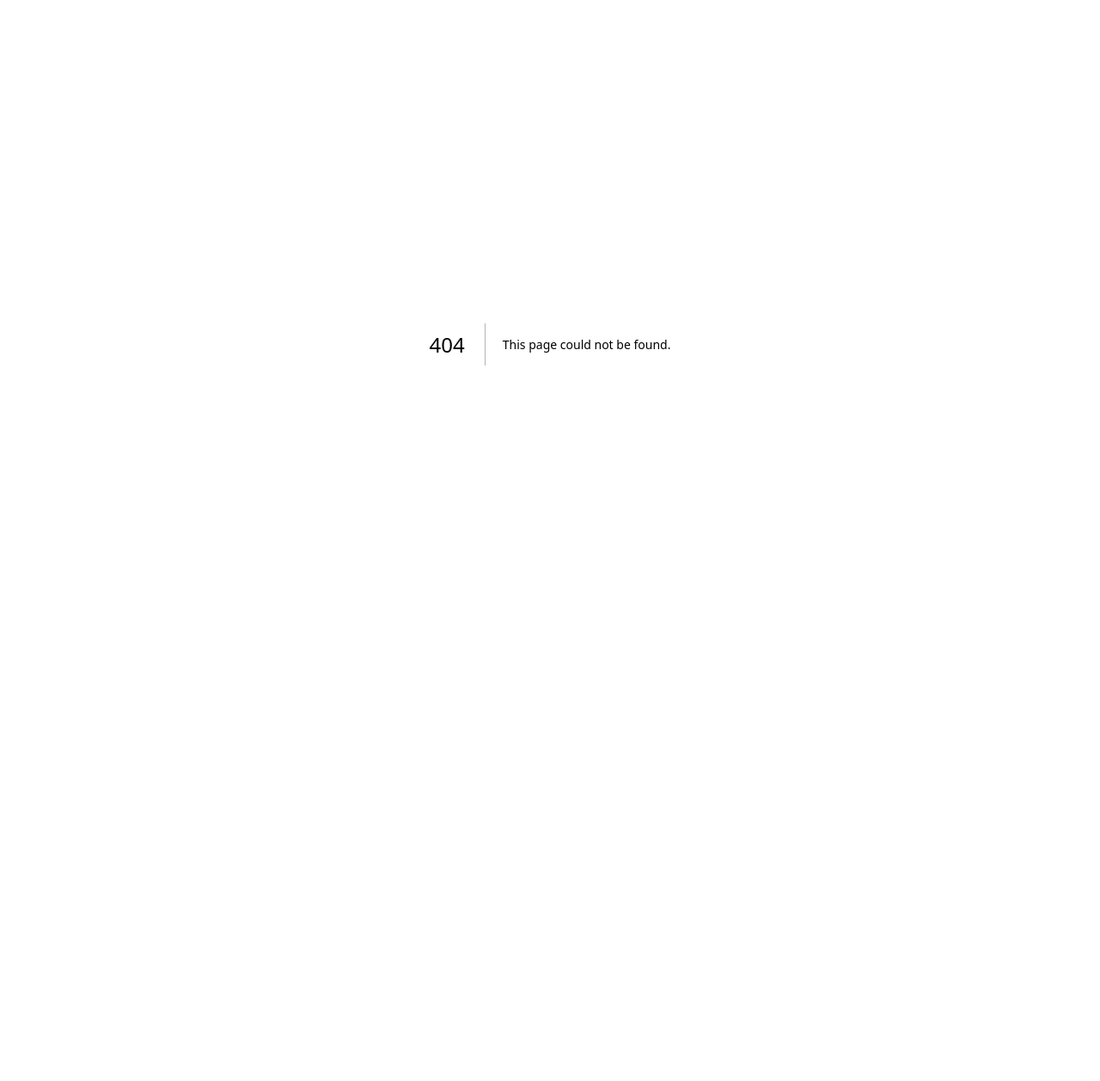
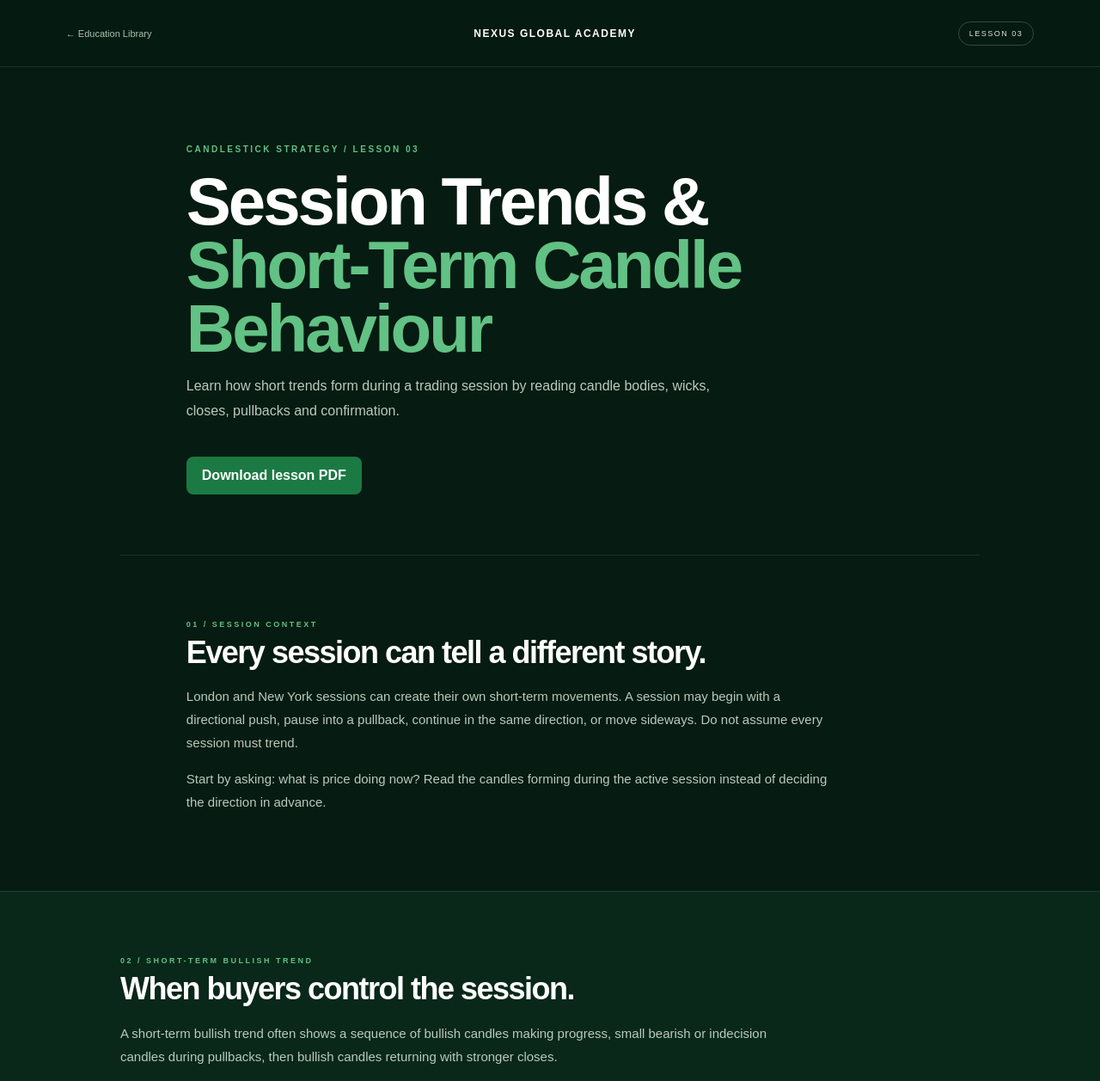
Before and after one commit to Oxlucky/NEXUS-GLOBAL-ACADEMY-EDUCATION, a Next.js app: page /lessons/session-trends in a window 1280 px wide. Before the commit this address had no page. Shown: the top 1257 px of the page at 86% size. Before the commit the page ends 800 px from the top, so only its background shows below. Built offline with nearby package versions, Linux system fonts and the light colour scheme.

Commit message:
Create candle-focused session trends lesson

```diff
--- /dev/null
+++ b/app/lessons/session-trends/page.tsx
@@ -0,0 +1,26 @@
+function CandleRun({kind="bull"}:{kind?:"bull"|"bear"|"pullback"|"mixed"}) {
+ const data = kind==="bull"
+ ? [[18,90,55,35,105,1],[62,58,80,42,96,0],[106,83,38,25,98,1],[150,42,22,12,55,1],[194,25,49,15,63,0],[238,50,12,5,65,1],[282,15,2,0,28,1]]
+ : kind==="bear"
+ ? [[18,15,52,0,68,0],[62,49,24,12,66,1],[106,22,75,10,92,0],[150,70,105,55,120,0],[194,98,65,52,120,1],[238,63,130,50,145,0],[282,125,165,105,185,0]]
+ : kind==="pullback"
+ ? [[18,105,60,42,118,1],[62,64,83,52,95,0],[106,82,66,58,100,1],[150,70,88,60,104,0],[194,90,42,30,108,1],[238,46,24,12,62,1],[282,25,8,0,40,1]]
+ : [[18,70,50,30,90,1],[62,48,68,25,90,0],[106,64,42,22,80,1],[150,40,59,28,76,0],[194,58,35,18,78,1],[238,34,55,15,75,0],[282,54,39,18,80,1]];
+ return <div className="session-candle-panel"><svg viewBox="0 0 330 210" role="img" aria-label="Candlestick sequence illustrating short-term price behaviour"><line x1="5" y1="185" x2="325" y2="185" stroke="#D8E5DC"/>{data.map((c,i)=>{const x=c[0],o=c[1],cl=c[2],hi=c[3],lo=c[4],up=c[5]===1;return <g key={i}><line x1={x+10} y1={hi} x2={x+10} y2={lo} stroke={up?"#1B7A43":"#C23B36"} strokeWidth="3"/><rect x={x} y={Math.min(o,cl)} width="20" height={Math.max(7,Math.abs(o-cl))} rx="2" fill={up?"#1B7A43":"#C23B36"}/></g>;})}</svg></div>;
+}
+function SessionCard({name,detail,kind}:{name:string;detail:string;kind:"bull"|"bear"|"pullback"|"mixed"}){return <article className="session-card"><span>{name}</span><CandleRun kind={kind}/><p>{detail}</p></article>}
+export default function SessionTrends(){
+ return <main className="lesson-page">
+  <header className="nav lesson-nav"><a href="/" className="back">← Education Library</a><div className="lesson-brand">NEXUS GLOBAL ACADEMY</div><span className="badge">LESSON 03</span></header>
+  <section className="lesson-hero"><p className="eyebrow">CANDLESTICK STRATEGY / LESSON 03</p><h1>Session Trends &amp;<br/><span>Short-Term Candle Behaviour</span></h1><p>Learn how short trends form during a trading session by reading candle bodies, wicks, closes, pullbacks and confirmation.</p><div className="lesson-actions"><a className="print-button download-pdf" href="/pdfs/session-trends.pdf" download>Download lesson PDF</a></div></section>
+  <section className="lesson-section"><div className="section-kicker">01 / SESSION CONTEXT</div><h2>Every session can tell a different story.</h2><p>London and New York sessions can create their own short-term movements. A session may begin with a directional push, pause into a pullback, continue in the same direction, or move sideways. Do not assume every session must trend.</p><p>Start by asking: what is price doing now? Read the candles forming during the active session instead of deciding the direction in advance.</p></section>
+  <section className="lesson-section soft"><div className="section-kicker">02 / SHORT-TERM BULLISH TREND</div><h2>When buyers control the session.</h2><p>A short-term bullish trend often shows a sequence of bullish candles making progress, small bearish or indecision candles during pullbacks, then bullish candles returning with stronger closes.</p><SessionCard name="BULLISH SESSION SEQUENCE" kind="bull" detail="Notice the repeated upward progress. Small bearish candles interrupt the move, but buyers return and price continues higher."/><div className="rule">Look for progress in the candle closes, not just the colour of each candle.</div></section>
+  <section className="lesson-section"><div className="section-kicker">03 / SHORT-TERM BEARISH TREND</div><h2>When sellers control the session.</h2><p>A short-term bearish trend often shows bearish candles making lower progress, brief bullish pullbacks, then sellers returning with stronger bearish closes.</p><SessionCard name="BEARISH SESSION SEQUENCE" kind="bear" detail="The bullish candles are temporary pauses in this example. Sellers return and push price lower again."/><div className="rule">A pullback candle does not automatically mean the session trend has reversed.</div></section>
+  <section className="lesson-section soft"><div className="section-kicker">04 / PULLBACKS</div><h2>Separate a pullback from a reversal.</h2><p>During a short-term trend, price rarely moves in one straight direction. A pullback is a temporary move against the current direction. Watch how candles behave as the pullback reaches a meaningful technical area.</p><SessionCard name="TREND, PAUSE, CONTINUATION" kind="pullback" detail="A brief counter-move is followed by bullish candles regaining control. The candle close and follow-through matter."/><p>Warning signs of a possible change include repeated failure to continue, strong opposing candle closes, and a break of an important nearby swing. Wait for evidence rather than predicting the turn.</p></section>
+  <section className="lesson-section"><div className="section-kicker">05 / MOMENTUM &amp; EXHAUSTION</div><h2>Read the candle's effort.</h2><div className="session-grid"><article><strong>Momentum</strong><p>Relatively large candle bodies, closes near the candle extreme, and follow-through can show strong participation in that direction.</p></article><article><strong>Weakening momentum</strong><p>Smaller bodies, longer opposing wicks, repeated failure to make progress, or a strong opposing close can warn that momentum is slowing.</p></article></div><SessionCard name="MIXED / SLOWING CANDLE FLOW" kind="mixed" detail="Mixed bodies and overlapping closes can show hesitation. Avoid forcing a trend when candles stop making clear progress."/></section>
+  <section className="lesson-section soft"><div className="section-kicker">06 / LONDON &amp; NEW YORK</div><h2>Read the session you are trading.</h2><p>London and New York can each create a new short-term push. New York may continue the London direction, pull back, or move against it. The session name alone does not tell you which outcome will happen.</p><div className="session-grid"><article><strong>London session</strong><p>Observe the opening candles, the first directional push, and whether later candles hold or reject that move.</p></article><article><strong>New York session</strong><p>Check whether candles continue the earlier move, reject an important area, or establish a fresh short-term direction.</p></article></div><div className="rule">Session context is a guide. Candle confirmation is still required.</div></section>
+  <section className="lesson-section"><div className="section-kicker">07 / NEXUS CANDLE CONFIRMATION</div><h2>What must you see before considering an entry?</h2><ol className="questions"><li>Identify the current session and the short-term direction visible in the candles.</li><li>Mark a relevant technical area such as support or resistance.</li><li>Observe candle behaviour as price reaches that area: body size, wick rejection and close.</li><li>Wait for a confirmation candle. Do not enter just because a candle touches the area.</li><li>Use the previous candle high/low break or your defined entry trigger, then place a logical stop loss and manage risk.</li></ol><div className="rule">NO CONFIRMATION = NO ENTRY.</div></section>
+  <section className="lesson-section soft"><div className="section-kicker">08 / STUDENT PRACTICE</div><h2>Test your candle reading.</h2><ol className="questions"><li>What candle sequence can suggest a short-term bullish session trend?</li><li>What might small opposing candles during a trend represent?</li><li>Name two candle clues that momentum may be weakening.</li><li>Why should you not assume New York will continue London's direction?</li><li>What must happen before you consider an entry at a technical area?</li></ol><p>Practise by reviewing a London or New York session candle by candle. Describe what each candle adds to the story: progress, pullback, rejection, hesitation or confirmation.</p></section>
+  <footer><strong>NEXUS GLOBAL ACADEMY</strong><span>Lesson 03 • Session Trends &amp; Short-Term Candle Behaviour</span></footer>
+ </main>;
+}
```
